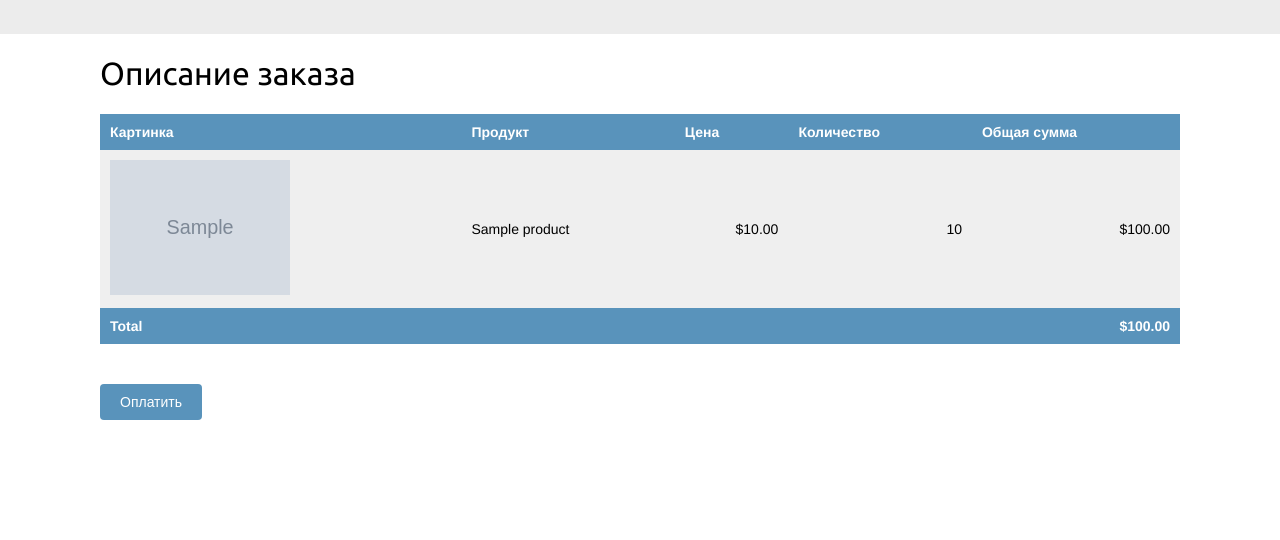
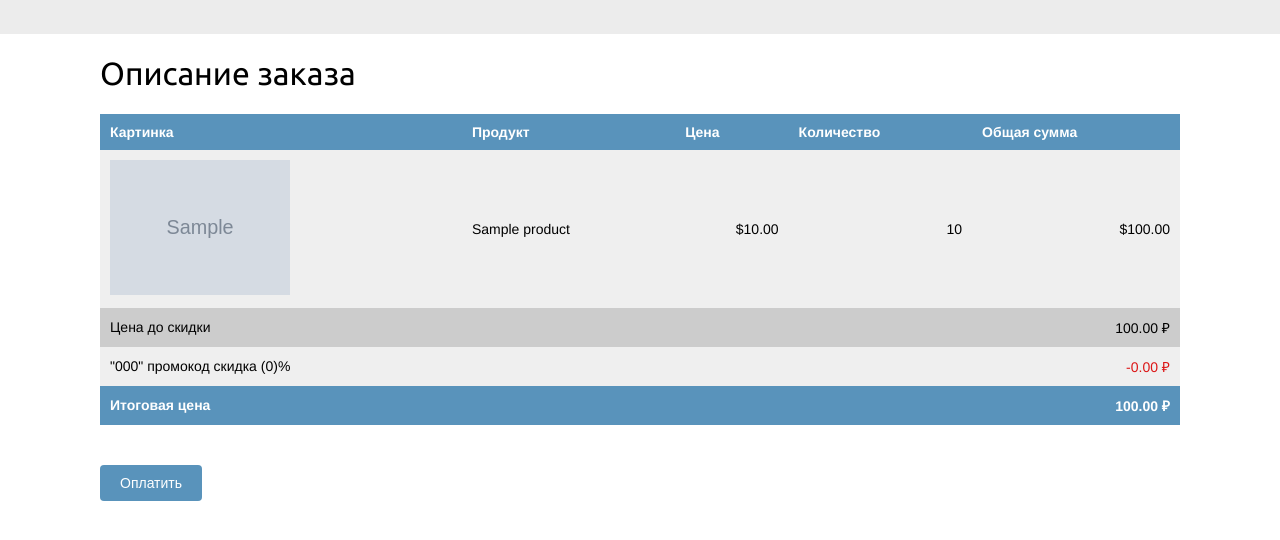
Before and after one commit to nurakhmetov-zhalgas/django-shop, a Django app: template myshop/payment/templates/payment/process.html in a window 1280 px wide. Shown: the part 46-586 px from the top of the page. Run offline with Django 4.2, Linux system fonts and the light colour scheme; the template is opened without the code that fills it: values that come from a table or form of the project are taken from there, others are empty; tables that the repository leaves empty hold one stand-in row (values such as "Sample post"); grey boxes marked "Sample" are stand-in pictures; parts of the project's set-up code (start-up, migrations or seed data) failed here and were passed over.

Commit message:
Added coupon object and discount to Order model

```diff
--- a/myshop/cart/templates/cart/detail.html
+++ b/myshop/cart/templates/cart/detail.html
@@ -56,7 +56,7 @@
           </tr>
           <tr>
             <td>
-              "{{ cart.coupon.code }}"" купон
+              "{{ cart.coupon.code }}" купон
               (скидка {{cart.coupon.discount}} %)
             </td>
             <td colspan="4"></td>
--- a/myshop/orders/models.py
+++ b/myshop/orders/models.py
@@ -1,6 +1,9 @@
+from decimal import Decimal
 from django.conf import settings
 from django.db import models
+from django.core.validators import MaxValueValidator, MinValueValidator
 from shop.models import Product
+from coupons.models import Coupon
 
 
 class Order(models.Model):
@@ -14,6 +17,12 @@ class Order(models.Model):
     updated = models.DateTimeField(auto_now=True)
     paid = models.BooleanField(default=False)
     stripe_id = models.CharField(max_length=250, blank=True)
+    coupon = models.ForeignKey(
+        Coupon, related_name="orders", null=True, blank=True, on_delete=models.SET_NULL
+    )
+    discount = models.IntegerField(
+        default=0, validators=[MinValueValidator(0), MaxValueValidator(100)]
+    )
 
     class Meta:
         verbose_name = "Заказ"
@@ -25,7 +34,17 @@ class Order(models.Model):
         return f"Заказ {self.pk}"
 
     def get_total_cost(self):
+        total_cost = self.get_total_cost_before_discount()
+        return total_cost - self.get_discount()
+
+    def get_total_cost_before_discount(self):
         return sum(item.get_cost() for item in self.items.all())
+
+    def get_discount(self):
+        total_cost = self.get_total_cost_before_discount()
+        if self.discount:
+            return total_cost * (self.discount / Decimal(100))
+        return Decimal(0)
 
     def get_stripe_url(self):
         if not self.stripe_id:
--- a/myshop/orders/views.py
+++ b/myshop/orders/views.py
@@ -29,7 +29,11 @@ def order_create(request):
     if request.method == "POST":
         form = OrderCreateForm(request.POST)
         if form.is_valid():
-            order = form.save()
+            order = form.save(commit=False)
+            if cart.coupon:
+                order.coupon = cart.coupon
+                order.discount = cart.coupon.discount
+            order.save()
             for item in cart:
                 OrderItem.objects.create(
                     order=order,
--- a/myshop/payment/templates/payment/process.html
+++ b/myshop/payment/templates/payment/process.html
@@ -30,9 +30,28 @@
                     <td class="num">${{ item.get_cost }}</td>
                 </tr>
             {% endfor %}
+            {% if order.coupon %}
+                <tr class="subtotal">
+                    <td>Цена до скидки</td>
+                    <td colspan="3"></td>
+                    <td class="num">
+                        {{ order.get_total_cost_before_discount|floatformat:2 }} ₽
+                    </td>
+                </tr>
+                <tr>
+                    <td>
+                        "{{ order.coupon.code }}" промокод
+                        cкидка ({{ order.discount }})%
+                    </td>
+                    <td colspan="3"></td>
+                    <td class="num neg">
+                        -{{ order.get_discount|floatformat:2 }} ₽
+                    </td>
+                </tr>
+            {% endif %}
             <tr class="total">
-                <td colspan="4">Total</td>
-                <td class="num">${{ order.get_total_cost }}</td>
+                <td colspan="4">Итоговая цена</td>
+                <td class="num">{{ order.get_total_cost }} ₽</td>
             </tr>
         </tbody>
     </table>
```
Also changed, not shown: myshop/orders/migrations/0003_order_coupon_order_discount.py (added).
